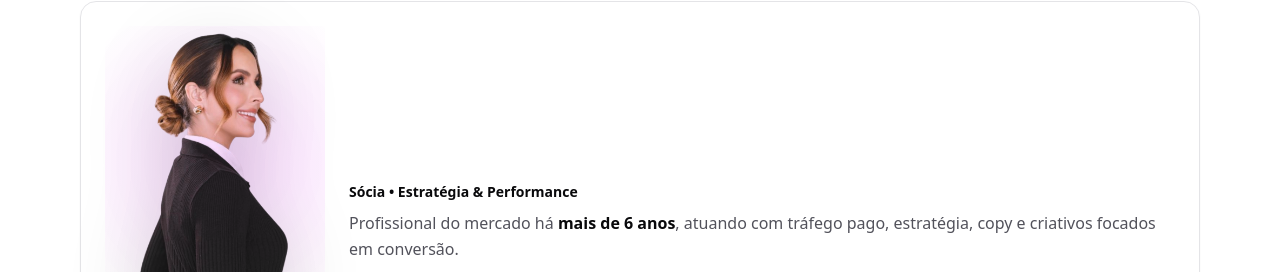
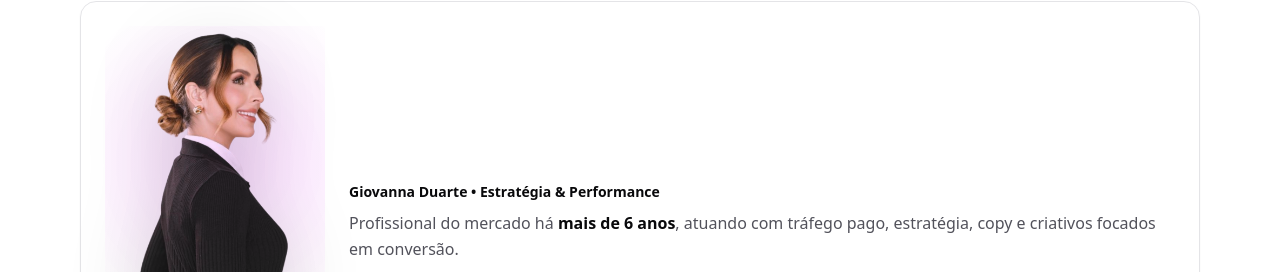
Before and after one commit to matheusduarteur/fuscia-site, a Next.js app: page / in a window 1280 px wide. Shown: the part 2720-2992 px from the top of the page. Built offline with nearby package versions, Linux system fonts and the light colour scheme.

Commit message:
Update page.tsx

```diff
--- a/src/app/page.tsx
+++ b/src/app/page.tsx
@@ -512,7 +512,7 @@
               </div>
 
               <div>
-                <p className="text-sm font-semibold text-zinc-950">Sócia • Estratégia & Performance</p>
+                <p className="text-sm font-semibold text-zinc-950">Giovanna Duarte • Estratégia & Performance</p>
                 <p className="mt-2 text-zinc-600 leading-relaxed">
                   Profissional do mercado há <span className="font-semibold text-zinc-950">mais de 6 anos</span>, atuando com
                   tráfego pago, estratégia, copy e criativos focados em conversão.
```
